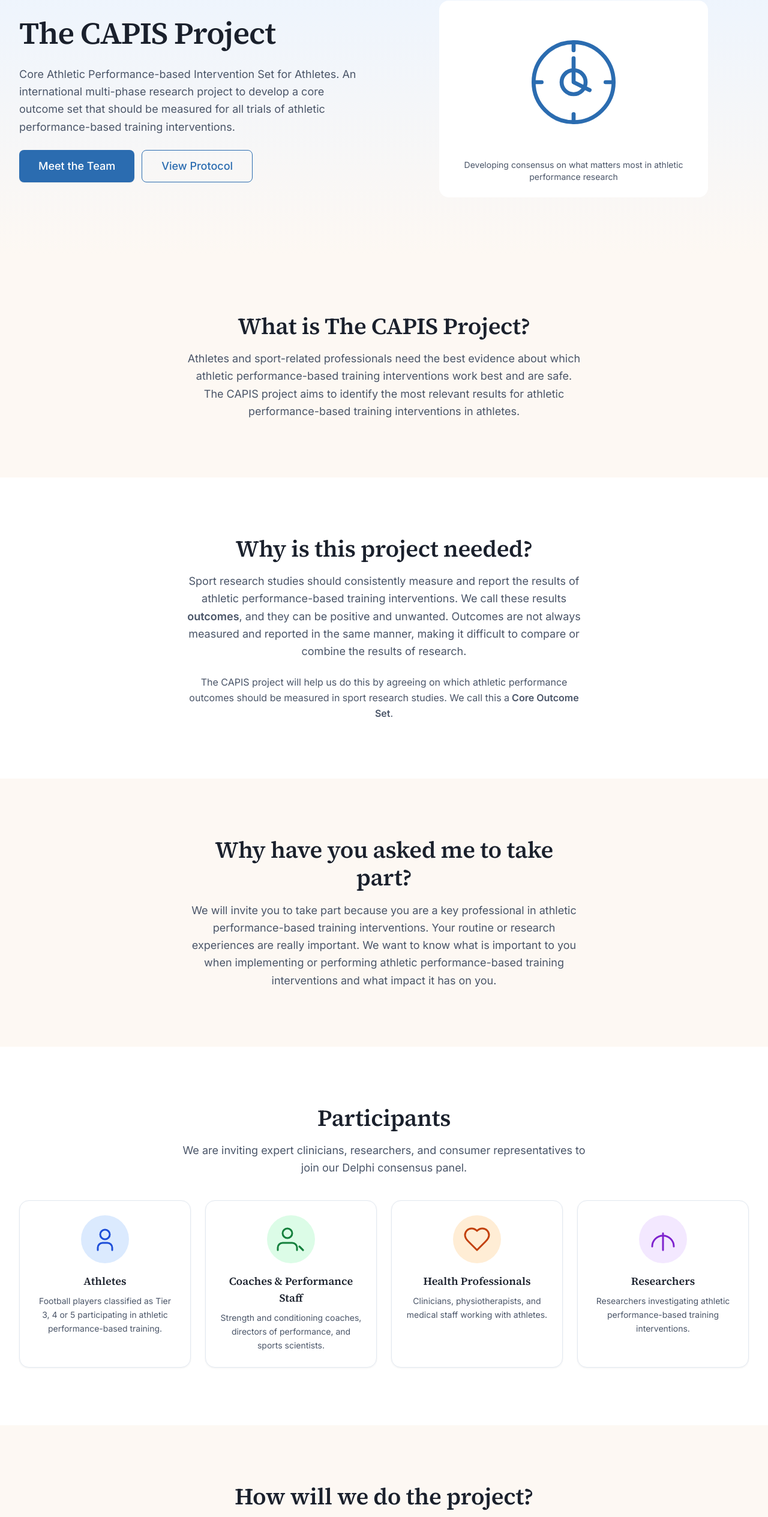
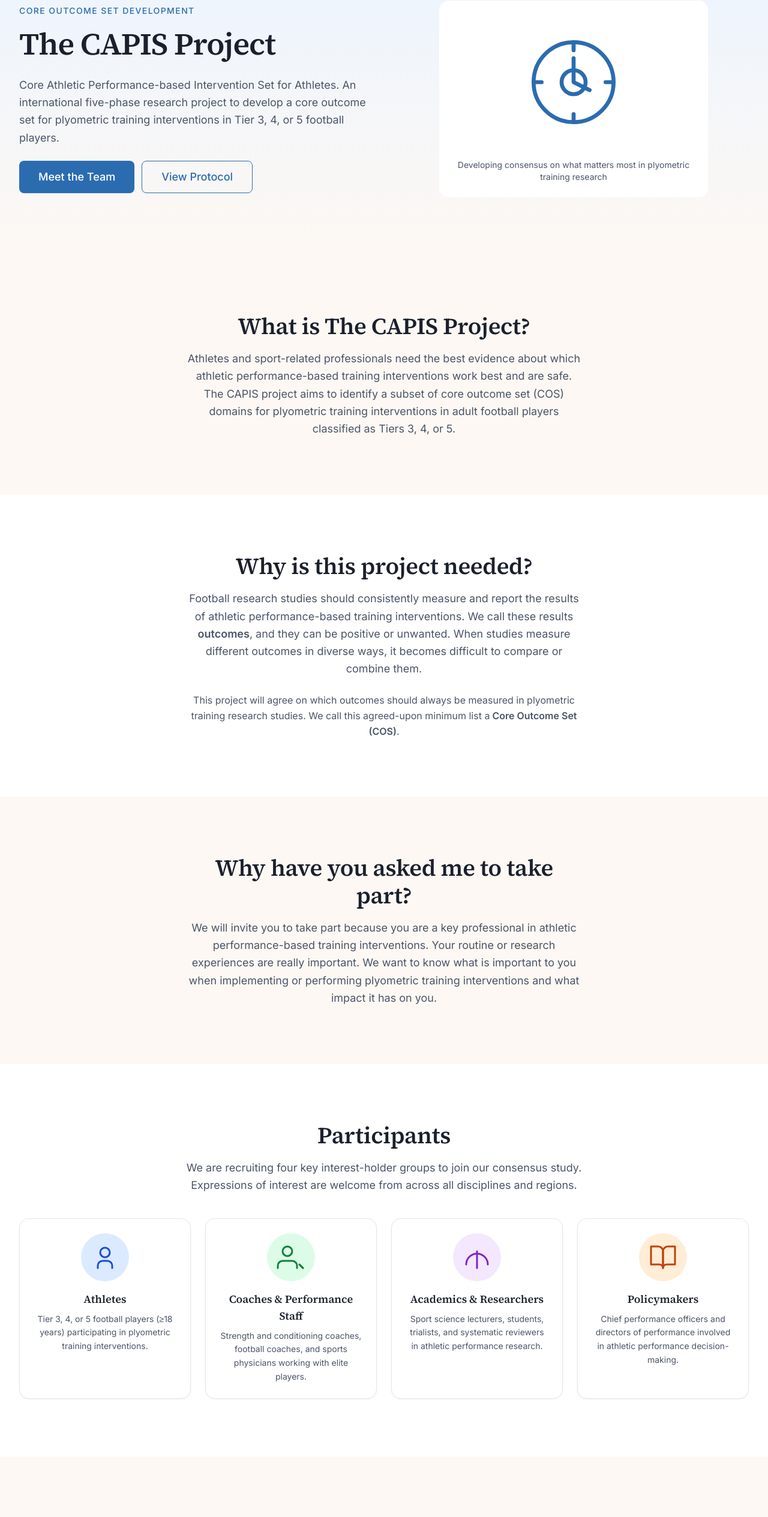
Before and after one commit to LoaizaBetancur/CAPIS-Project-Website, a Next.js app: page / in a window 1280 px wide. Shown: the part 160-2689 px from the top of the page at 60% size. Built offline with nearby package versions, Linux system fonts and the light colour scheme.

Commit message:
Update page.tsx

```diff
--- a/app/page.tsx
+++ b/app/page.tsx
@@ -7,13 +7,13 @@ import StageCard from "@/components/StageCard";
 export const metadata: Metadata = {
   title: "Home",
   description:
-    "The CAPIS project: Core Athletic Performance-based Intervention Set for Athletes. An international multi-phase research project to develop a core outcome set.",
+    "The CAPIS project: Core Athletic Performance-based Intervention Set for Athletes. An international five-phase research project to develop a core outcome set for plyometric training interventions in Tier 3, 4, or 5 football players.",
 };
 
 const participants = [
   {
     name: "Athletes",
-    description: "Football players classified as Tier 3, 4 or 5 participating in athletic performance-based training.",
+    description: "Tier 3, 4, or 5 football players (≥18 years) participating in plyometric training interventions.",
     color: "bg-blue-100 text-blue-700",
     icon: (
       <svg width="48" height="48" viewBox="0 0 24 24" fill="none" stroke="currentColor" strokeWidth="1.5" strokeLinecap="round" strokeLinejoin="round"><circle cx="12" cy="8" r="4"/><path d="M18 21v-2a4 4 0 0 0-4-4H10a4 4 0 0 0-4 4v2"/></svg>
@@ -21,26 +21,26 @@ const participants = [
   },
   {
     name: "Coaches & Performance Staff",
-    description: "Strength and conditioning coaches, directors of performance, and sports scientists.",
+    description: "Strength and conditioning coaches, football coaches, and sports physicians working with elite players.",
     color: "bg-green-100 text-green-700",
     icon: (
       <svg width="48" height="48" viewBox="0 0 24 24" fill="none" stroke="currentColor" strokeWidth="1.5" strokeLinecap="round" strokeLinejoin="round"><path d="M17 21v-2a4 4 0 0 0-4-4H5a4 4 0 0 0-4 4v2"/><circle cx="9" cy="7" r="4"/><path d="m22 21-3-3"/><path d="m19 18 3 3"/></svg>
     ),
   },
   {
-    name: "Health Professionals",
-    description: "Clinicians, physiotherapists, and medical staff working with athletes.",
-    color: "bg-orange-100 text-orange-700",
+    name: "Academics & Researchers",
+    description: "Sport science lecturers, students, trialists, and systematic reviewers in athletic performance research.",
+    color: "bg-purple-100 text-purple-700",
     icon: (
-      <svg width="48" height="48" viewBox="0 0 24 24" fill="none" stroke="currentColor" strokeWidth="1.5" strokeLinecap="round" strokeLinejoin="round"><path d="M19 14c1.49-1.46 3-3.21 3-5.5A5.5 5.5 0 0 0 16.5 3c-1.76 0-3 .5-4.5 2-1.5-1.5-2.74-2-4.5-2A5.5 5.5 0 0 0 2 8.5c0 2.3 1.5 4.05 3 5.5l7 7Z"/></svg>
+      <svg width="48" height="48" viewBox="0 0 24 24" fill="none" stroke="currentColor" strokeWidth="1.5" strokeLinecap="round" strokeLinejoin="round"><path d="M12 7v14"/><path d="M3 18a9 9 0 0 1 9-9 9 9 0 0 1 9 9"/></svg>
     ),
   },
   {
-    name: "Researchers",
-    description: "Researchers investigating athletic performance-based training interventions.",
-    color: "bg-purple-100 text-purple-700",
+    name: "Policymakers",
+    description: "Chief performance officers and directors of performance involved in athletic performance decision-making.",
+    color: "bg-orange-100 text-orange-700",
     icon: (
-      <svg width="48" height="48" viewBox="0 0 24 24" fill="none" stroke="currentColor" strokeWidth="1.5" strokeLinecap="round" strokeLinejoin="round"><path d="M12 7v14"/><path d="M3 18a9 9 0 0 1 9-9 9 9 0 0 1 9 9"/></svg>
+      <svg width="48" height="48" viewBox="0 0 24 24" fill="none" stroke="currentColor" strokeWidth="1.5" strokeLinecap="round" strokeLinejoin="round"><path d="M2 3h6a4 4 0 0 1 4 4v14a3 3 0 0 0-3-3H2z"/><path d="M22 3h-6a4 4 0 0 0-4 4v14a3 3 0 0 1 3-3h7z"/></svg>
     ),
   },
 ];
@@ -49,19 +49,31 @@ const stages = [
   {
     number: 1,
     title: "Scoping Review",
-    description: "A review of scientific literature to identify what outcome domains are currently used in athletic performance-based training interventions.",
+    description: "A comprehensive review of scientific literature to identify all outcome domains already measured in plyometric training studies with Tier 3, 4, or 5 football players.",
     image: "📚",
   },
   {
     number: 2,
-    title: "Focus Groups & Delphi",
-    description: "Discussions with athletes and coaches, followed by two e-Delphi surveys to reach consensus on the most important outcomes.",
+    title: "Focus Groups",
+    description: "Semi-structured interviews with players, coaches, and experts to discover outcomes that matter in practice but may be missing from research.",
     image: "💬",
   },
   {
     number: 3,
+    title: "Winnowing & Binning",
+    description: "Online meetings with each interest-holder group to organise and group outcome domains into a clear, manageable list of candidates.",
+    image: "🗂️",
+  },
+  {
+    number: 4,
+    title: "e-Delphi Surveys",
+    description: "Two rounds of online surveys where players, coaches, academics, and researchers vote on which outcomes are most important using a 9-point scale.",
+    image: "📊",
+  },
+  {
+    number: 5,
     title: "Consensus Meeting",
-    description: "An online half-day consensus meeting to agree on the final core outcome set domains for plyometric training interventions in football players.",
+    description: "A half-day online meeting to reach final agreement on the core outcome set that all future plyometric training trials should measure.",
     image: "🤝",
   },
 ];
@@ -69,18 +81,20 @@ const stages = [
 export default function HomePage() {
   return (
     <>
-      {/* ── Hero Banner ── */}
       <section className="relative overflow-hidden bg-gradient-to-b from-accent-soft to-bg py-16 md:py-24">
         <div className="mx-auto max-w-content px-4 sm:px-6 lg:px-8">
           <div className="grid items-center gap-12 lg:grid-cols-2">
             <div className="animate-fade-up">
+              <p className="mb-4 font-body text-sm font-medium uppercase tracking-widest text-accent">
+                Core Outcome Set Development
+              </p>
               <h1 className="text-display-lg mb-6">
                 The CAPIS Project
               </h1>
               <p className="text-lead mb-6 text-text-muted">
                 Core Athletic Performance-based Intervention Set for Athletes.
-                An international multi-phase research project to develop a core outcome set
-                that should be measured for all trials of athletic performance-based training interventions.
+                An international five-phase research project to develop a core outcome set
+                for plyometric training interventions in Tier 3, 4, or 5 football players.
               </p>
               <div className="flex flex-col gap-3 sm:flex-row">
                 <Button href="/team" variant="primary" size="lg">
@@ -102,7 +116,7 @@ export default function HomePage() {
                   </svg>
                 </div>
                 <p className="mt-4 text-center text-sm text-text-muted">
-                  Developing consensus on what matters most in athletic performance research
+                  Developing consensus on what matters most in plyometric training research
                 </p>
               </div>
             </div>
@@ -110,39 +124,37 @@ export default function HomePage() {
         </div>
       </section>
 
-      {/* ── What is CAPIS? ── */}
       <SectionWrapper id="what-is-capis" background="bg">
         <div className="mx-auto max-w-prose text-center">
           <h2 className="text-display-md mb-4">What is The CAPIS Project?</h2>
           <p className="text-lead text-text-muted">
             Athletes and sport-related professionals need the best evidence about which
             athletic performance-based training interventions work best and are safe.
-            The CAPIS project aims to identify the most relevant results for athletic
-            performance-based training interventions in athletes.
+            The CAPIS project aims to identify a subset of core outcome set (COS) domains
+            for plyometric training interventions in adult football players classified as
+            Tiers 3, 4, or 5.
           </p>
         </div>
       </SectionWrapper>
 
-      {/* ── Why is this needed? ── */}
       <SectionWrapper id="why-needed" background="surface">
         <div className="mx-auto max-w-prose text-center">
           <h2 className="text-display-md mb-4">Why is this project needed?</h2>
           <p className="text-lead text-text-muted mb-6">
-            Sport research studies should consistently measure and report the results of
+            Football research studies should consistently measure and report the results of
             athletic performance-based training interventions. We call these results
-            <strong> outcomes</strong>, and they can be positive and unwanted.
-            Outcomes are not always measured and reported in the same manner, making it
-            difficult to compare or combine the results of research.
+            <strong> outcomes</strong>, and they can be positive or unwanted.
+            When studies measure different outcomes in diverse ways, it becomes
+            difficult to compare or combine them.
           </p>
           <p className="text-body text-text-muted">
-            The CAPIS project will help us do this by agreeing on which athletic performance
-            outcomes should be measured in sport research studies. We call this a
-            <strong> Core Outcome Set</strong>.
+            This project will agree on which outcomes should always be measured in plyometric
+            training research studies. We call this agreed-upon minimum list a
+            <strong> Core Outcome Set (COS)</strong>.
           </p>
         </div>
       </SectionWrapper>
 
-      {/* ── Why participate? ── */}
       <SectionWrapper id="participate" background="bg">
         <div className="mx-auto max-w-prose text-center">
           <h2 className="text-display-md mb-4">Why have you asked me to take part?</h2>
@@ -150,19 +162,18 @@ export default function HomePage() {
             We will invite you to take part because you are a key professional in athletic
             performance-based training interventions. Your routine or research experiences
             are really important. We want to know what is important to you when
-            implementing or performing athletic performance-based training interventions
-            and what impact it has on you.
+            implementing or performing plyometric training interventions and what impact
+            it has on you.
           </p>
         </div>
       </SectionWrapper>
 
-      {/* ── Participants ── */}
       <SectionWrapper id="participants" background="surface">
         <div className="mx-auto max-w-content text-center">
           <h2 className="text-display-md mb-4">Participants</h2>
           <p className="text-lead text-text-muted mb-10 max-w-2xl mx-auto">
-            We are inviting expert clinicians, researchers, and consumer representatives
-            to join our Delphi consensus panel.
+            We are recruiting four key interest-holder groups to join our consensus study.
+            Expressions of interest are welcome from across all disciplines and regions.
           </p>
           <div className="grid gap-6 sm:grid-cols-2 lg:grid-cols-4">
             {participants.map((p) => (
@@ -172,14 +183,13 @@ export default function HomePage() {
         </div>
       </SectionWrapper>
 
-      {/* ── How will we do the project? ── */}
       <SectionWrapper id="stages" background="bg">
         <div className="mx-auto max-w-content text-center">
           <h2 className="text-display-md mb-4">How will we do the project?</h2>
           <p className="text-lead text-text-muted mb-10 max-w-2xl mx-auto">
-            This project involves three stages.
+            This project involves five phases, following the COMET and OMERACT methodological guidance.
           </p>
-          <div className="grid gap-6 sm:grid-cols-3">
+          <div className="grid gap-6 sm:grid-cols-2 lg:grid-cols-3">
             {stages.map((stage) => (
               <StageCard key={stage.number} {...stage} />
             ))}
@@ -187,7 +197,6 @@ export default function HomePage() {
         </div>
       </SectionWrapper>
 
-      {/* ── What is a Core Outcome Set? ── */}
       <SectionWrapper id="cos" background="surface">
         <div className="mx-auto max-w-prose text-center">
           <h2 className="text-display-md mb-4">What is a core outcome set?</h2>
@@ -206,7 +215,6 @@ export default function HomePage() {
         </div>
       </SectionWrapper>
 
-      {/* ── Publications ── */}
       <SectionWrapper id="publications" background="bg">
         <div className="mx-auto max-w-content">
           <h2 className="text-display-md mb-8 text-center">Latest Publications</h2>
@@ -231,18 +239,23 @@ export default function HomePage() {
         </div>
       </SectionWrapper>
 
-      {/* ── Get Involved CTA ── */}
       <SectionWrapper background="accent-soft">
         <div className="mx-auto max-w-prose text-center">
           <h2 className="text-display-md mb-4">Interested in Participating?</h2>
           <p className="text-lead text-text-muted mb-6">
-            We are recruiting expert clinicians, researchers, and consumer representatives
-            to join our Delphi consensus panel. Expressions of interest are welcome from
-            across clinical disciplines.
+            We are recruiting expert clinicians, researchers, academics, and football players
+            to join our Delphi consensus panel. Expressions of interest are welcome from across
+            clinical disciplines and geographic regions.
           </p>
           <Button href="/resources/researchers" variant="primary" size="lg">
             Find Out How to Take Part
           </Button>
+          <p className="mt-4 text-sm text-text-muted">
+            Contact:{" "}
+            <a href="mailto:andresfelipe.loaizabetancur@adelaide.edu.au" className="text-accent hover:underline">
+              andresfelipe.loaizabetancur@adelaide.edu.au
+            </a>
+          </p>
         </div>
       </SectionWrapper>
     </>
```
